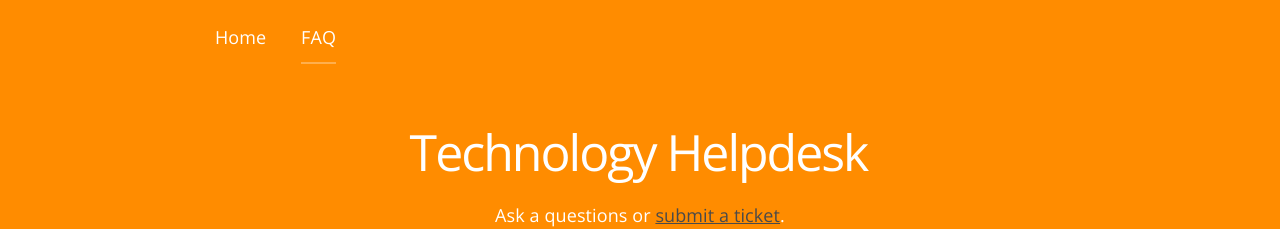
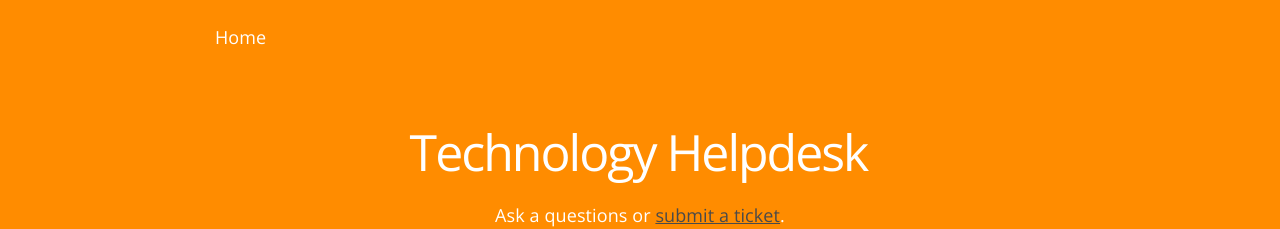
Before and after one commit to Agawam-IT/tech.agawamed.org, a Jekyll site: the page built from faq.html, in a window 1280 px wide. Shown: the top 229 px of the page. Built offline with Jekyll 4.4.1, drawn with Linux system fonts in a browser that asks for light colours; nearby versions of some CDN libraries; a script that is not in the unit is left out.

Commit message:
Update navigation.yml

```diff
--- a/_data/navigation.yml
+++ b/_data/navigation.yml
@@ -1,4 +1,2 @@
 - name: Home
   link: /
-- name: FAQ
-  link: /faq/
```
